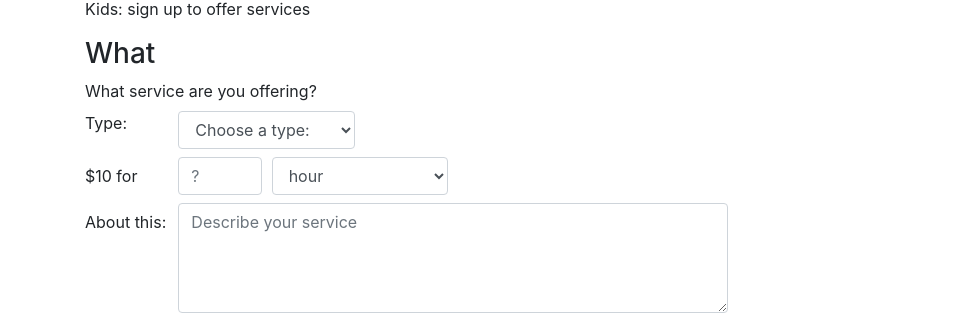
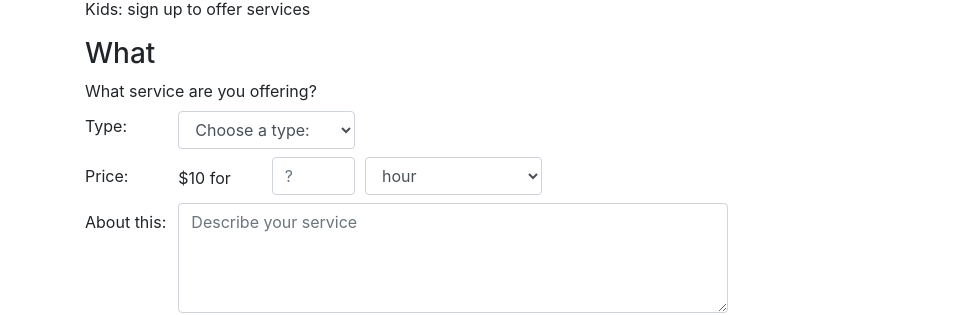
Before and after one commit to CoolidgeCornerSchool/helperbees, a Jekyll site: the page built from signup.html, in a window 1280 px wide. Shown: the part 163-478 px from the top of the page, without its empty margins (0-962 px from the left). Built offline with Jekyll 4.4.1, drawn with Linux system fonts in a browser that asks for light colours; comment, search, counter and statistics services are not loaded.

Commit message:
form tweak

```diff
--- a/signup.html
+++ b/signup.html
@@ -14,7 +14,7 @@ layout: default
   <h3>What</h3>
   <div class="form-group">
     <label for="what">What service are you offering?</label>
-    <div class="form-row mb-2">
+    <div class="form-row align-items-center mb-2">
       <div class="col-1">
 	<label for="offer_type">Type:</label>
       </div>
@@ -28,8 +28,11 @@ layout: default
 	<input type="text" class="form-control d-none" placeholder="or something else..." id="offer_type_other"></input>
       </div>
     </div>
-    <div class="form-row mb-2">
-      <label class="col-1 col-form-label" for="offer_per_hour">$10 for</label>
+    <div class="form-row align-items-center mb-2">
+      <label class="col-1 col-form-label" for="offer_per_hour">Price:</label>
+      <div class="col-1">
+	<span class="form-text">$10 for</span>
+      </div>
       <div class="col-1">
 	<input type="text" class="form-control" id="offer_per_hour" placeholder="?"></input>
       </div>
```
